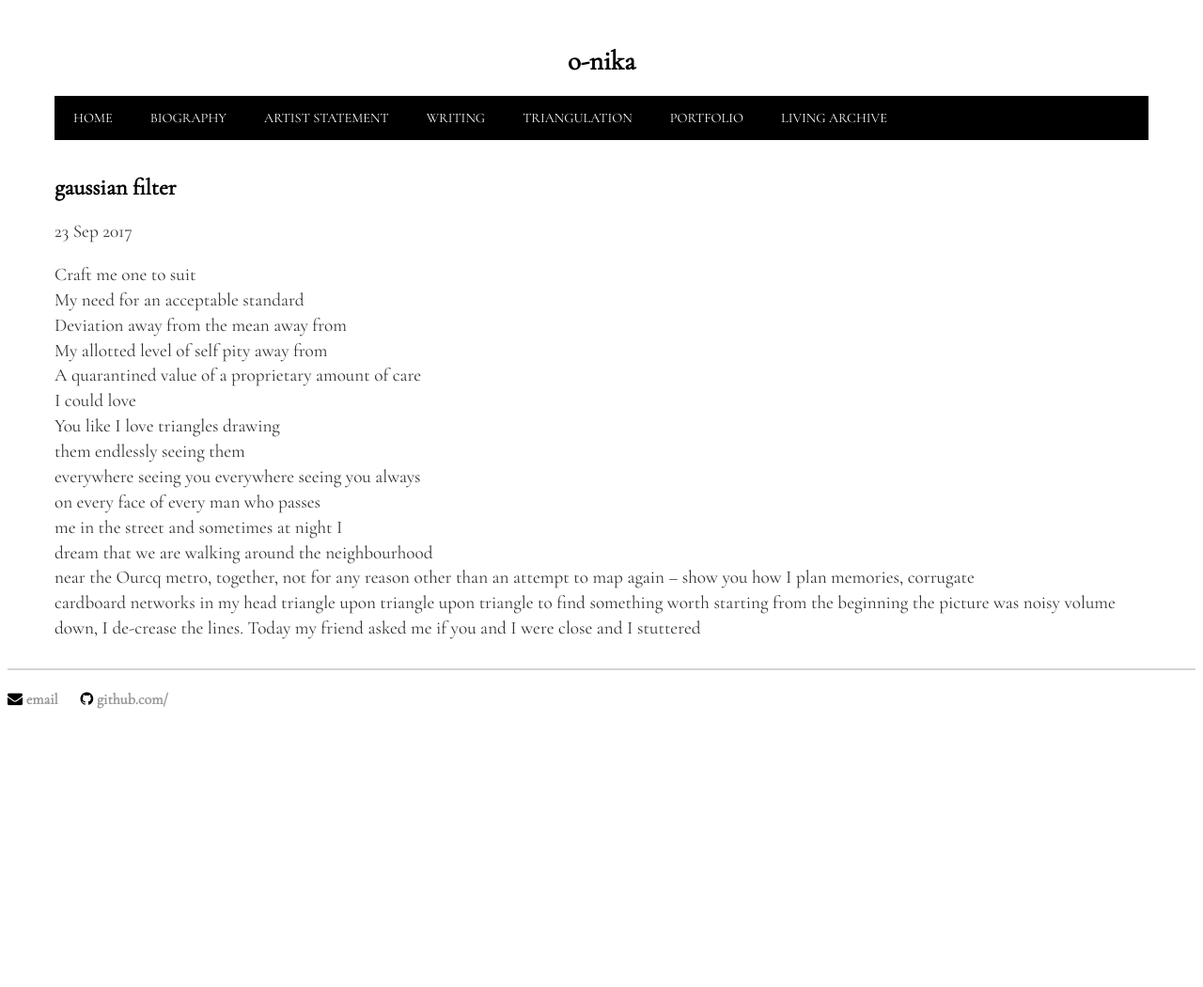
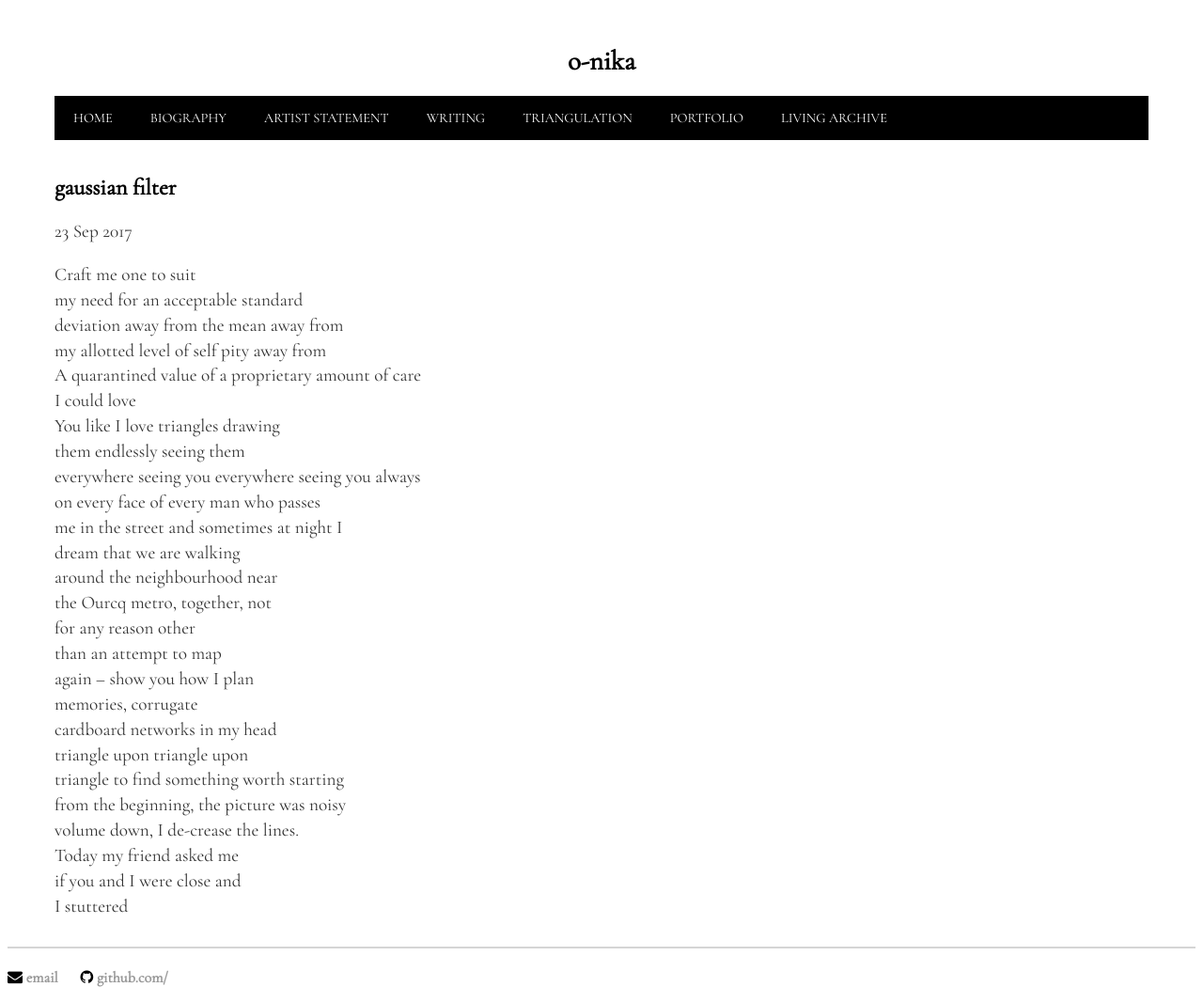
Before and after one commit to nikaroxanne/nikaroxanne.github.io, a Jekyll site: the page built from _posts/2017-09-23-gaussian-filter.md, in a window 1280 px wide. Shown: the whole page at 94% size. Built offline with Jekyll 4.4.1, drawn with Linux system fonts in a browser that asks for light colours; some web fonts are replaced; before the commit the page ends 908 px from its top, so only the background shows below that.

```diff
--- a/_posts/2017-09-23-gaussian-filter.md
+++ b/_posts/2017-09-23-gaussian-filter.md
@@ -4,9 +4,9 @@ title: gaussian filter
 ---
 
 Craft me one to suit
-My need for an acceptable standard
-Deviation away from the mean away from
-My allotted level of self pity away from
+my need for an acceptable standard
+deviation away from the mean away from
+my allotted level of self pity away from
 A quarantined value of a proprietary amount of care
 I could love
 You like I love triangles drawing
@@ -15,13 +15,18 @@ everywhere seeing you
 everywhere seeing you always
 on every face of every man who passes
 me in the street and sometimes at night I
-dream that we are walking around the neighbourhood
-near the Ourcq metro, together, not for any reason
-other than an attempt to map again -- show
-you how I plan memories, corrugate
+dream that we are walking
+around the neighbourhood near
+the Ourcq metro, together, not
+for any reason other
+than an attempt to map
+again -- show you how I plan
+memories, corrugate
 cardboard networks in my head
 triangle upon triangle upon
 triangle to find something worth starting
-from the beginning the picture was noisy
+from the beginning, the picture was noisy
 volume down, I de-crease the lines.
-Today my friend asked me if you and I were close and I stuttered
+Today my friend asked me
+if you and I were close and
+I stuttered
```
